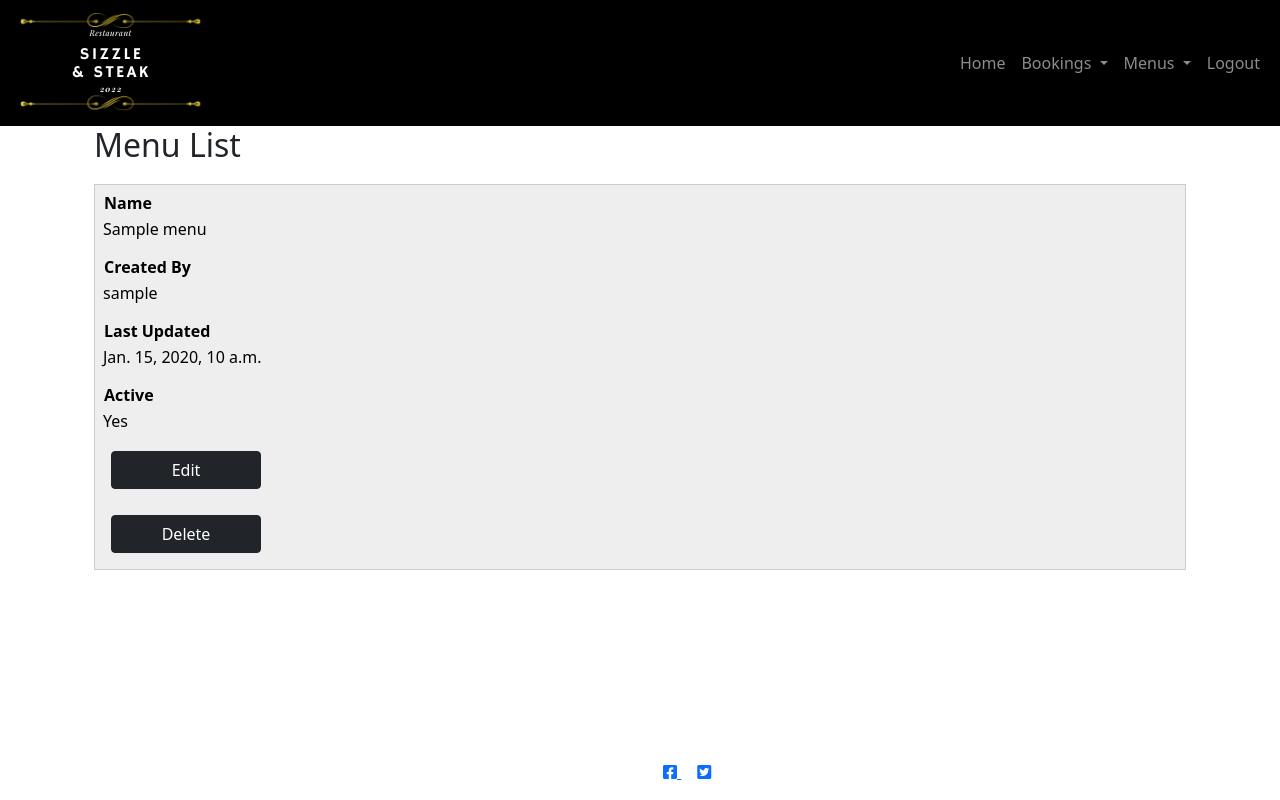
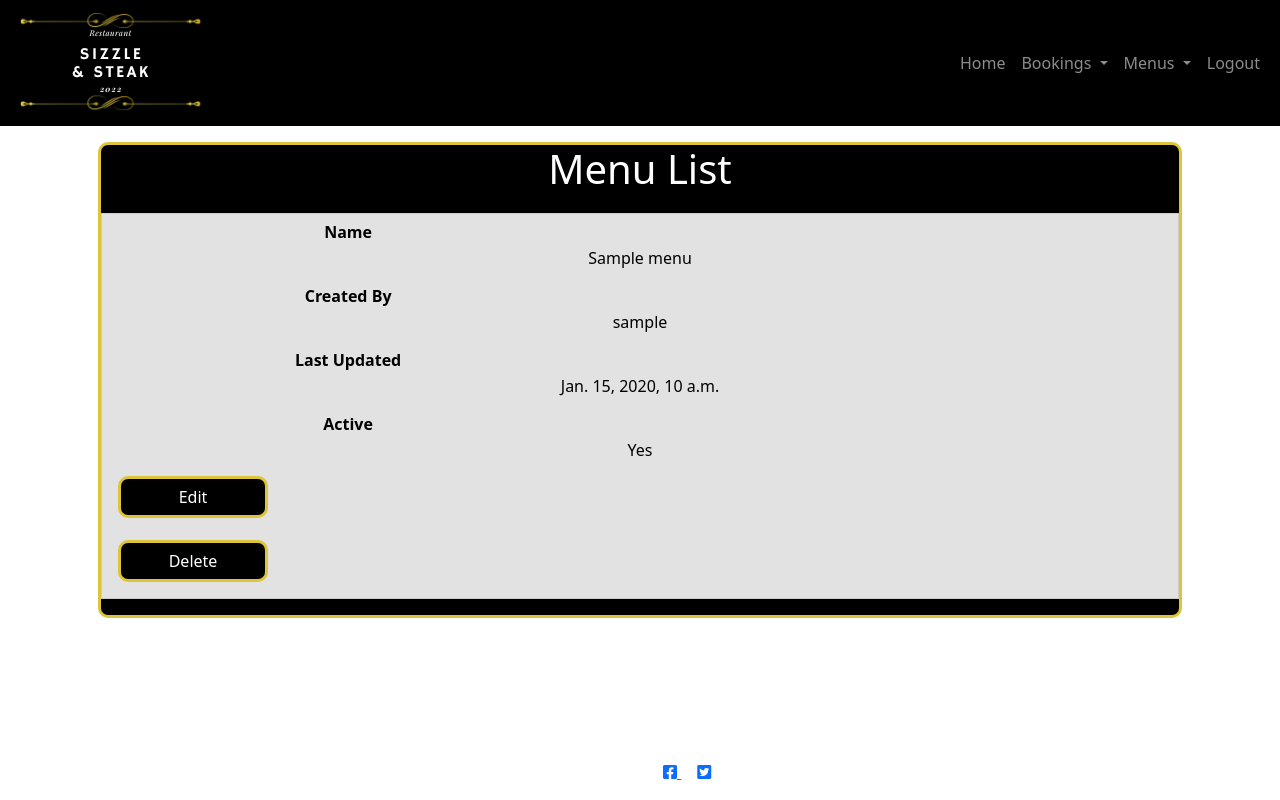
Before and after one commit to Gareth-McGirr/Portfolio-Project-4-SizzleAndSteak, a Django app: page /menu/managemenus/ in a window 1280 px wide. Run offline with Django 4.2, Linux system fonts and the light colour scheme; a user stored in the database is signed in; tables that the repository leaves empty hold one stand-in row (values such as "Sample post"); some libraries are stand-ins or nearby versions.

Commit message:
Style: Add styling to menu pages to match design

```diff
--- a/menu/static/menu/css/menus.css
+++ b/menu/static/menu/css/menus.css
@@ -70,33 +70,6 @@ Generic Styling, for Desktops/Laptops
 Code gotten from CSS Tricks
 https://css-tricks.com/responsive-data-tables/
 */
-table {
-    width: 100%;
-    border-collapse: collapse;
-}
-
-/* Zebra striping */
-tr:nth-of-type(odd) {
-    background: #eee;
-}
-
-th {
-    background: #333;
-    color: white;
-    font-weight: bold;
-}
-
-td,
-th {
-    padding: 6px;
-    border: 1px solid #ccc;
-    text-align: left;
-    color: black;
-}
-
-td a {
-    width: 150px;
-}
 
 /* Media queries */
 
@@ -164,9 +137,3 @@ only screen and (max-width: 767px),
 	td:nth-of-type(3):before { content: "Last Updated"; }
 	td:nth-of-type(4):before { content: "Active"; }
 }
-
-@media screen and (min-width: 1000px) {
-    div.form-check {
-        width: 33%;
-    }
-}
--- a/menu/templates/menu/create_menu.html
+++ b/menu/templates/menu/create_menu.html
@@ -13,7 +13,7 @@
             {% csrf_token %}
             {{ form|crispy }}
             {{ form.media }}
-            <button type="submit" class="btn btn-dark">Create</button>
+            <button type="submit" class="btn button_style">Create</button>
     </form>
 </div>
 
--- a/menu/templates/menu/managemenus.html
+++ b/menu/templates/menu/managemenus.html
@@ -8,16 +8,18 @@
 
 {% block content %}
 
-<div class="container-fluid">
-    <h2>Menu List</h2>
+<div class="m-3 form_style">
+    <h1 class="text-center">Menu List</h1>
 
-    <table class="table">
+    <table class="table table-striped table-hover">
         <thead>
             <tr>
                 <th>Name</th>
                 <th>Created By</th>
                 <th>Last Updated</th>
                 <th>Active</th>
+                <th></th>
+                <th></th>
             </tr>
         </thead>
         {% for menu in object_list %}
@@ -40,10 +42,10 @@
                     {% endif %}
                 </td>
                 <td>
-                    <a href="{% url 'editmenu' menu.id %}" class="btn btn-dark m-2">Edit</a>
+                    <a href="{% url 'editmenu' menu.id %}" class="btn button_style m-2">Edit</a>
                 </td>
                 <td>
-                    <a href="{% url 'delete_menu' menu.id %}" class="btn btn-dark m-2">Delete</a>
+                    <a href="{% url 'delete_menu' menu.id %}" class="btn button_style m-2">Delete</a>
                 </td>
             </tr>
         </tbody>
--- a/static/css/style.css
+++ b/static/css/style.css
@@ -16,8 +16,25 @@ main {
     flex: 1 0 auto;
 }
 
-.form_style {
-    /* background-color: grey; */
+/* Zebra striping */
+tr:nth-of-type(odd) {
+    background: #eee;
+}
+
+td,
+th {
+    padding: 6px;
+    border: 1px solid #ccc;
+    text-align: start;
+    color: black;
+    vertical-align: middle;
+}
+
+td a {
+    width: 150px;
+}
+
+.form_style, .button_style {
     background-color: black;
     color: white;
     border-radius: 10px;
@@ -37,3 +54,14 @@ main {
     height: 500px;
     width: 600px;
 }
+
+@media screen and (min-width: 1024px) {
+    div.form-check {
+        width: 33%;
+    }
+
+    td,
+    th {
+    text-align: center;
+    }
+}
```
